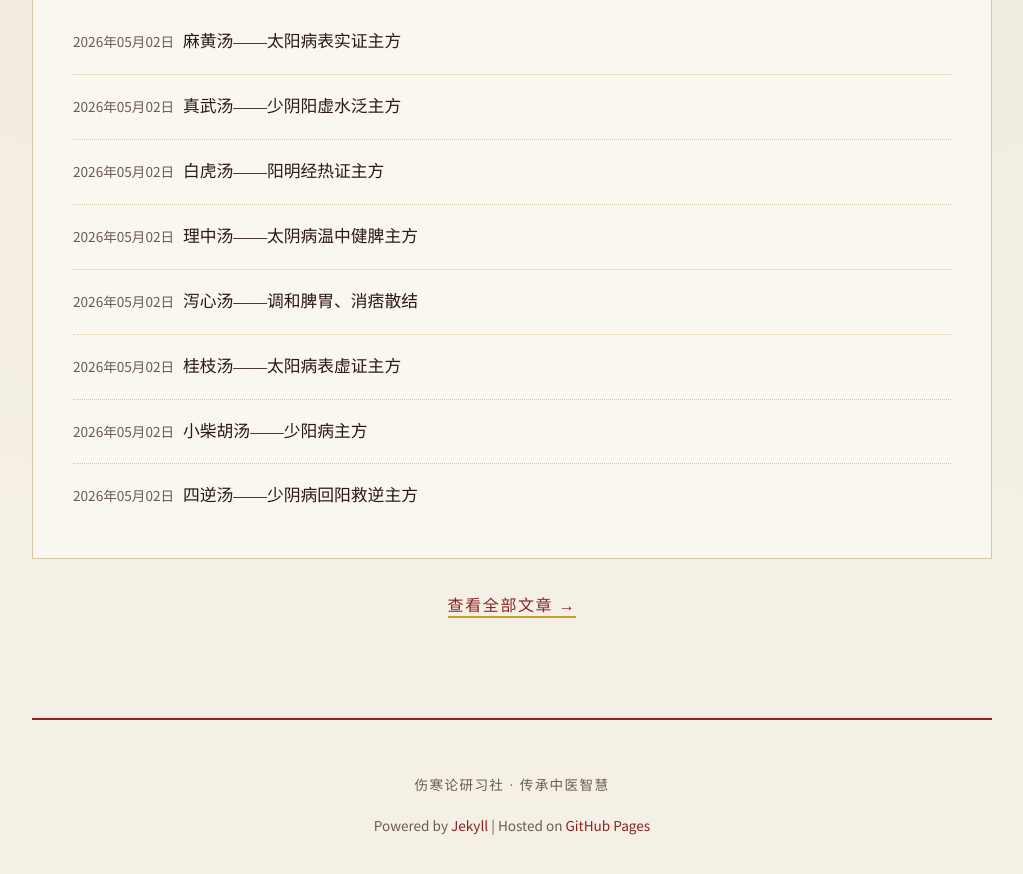
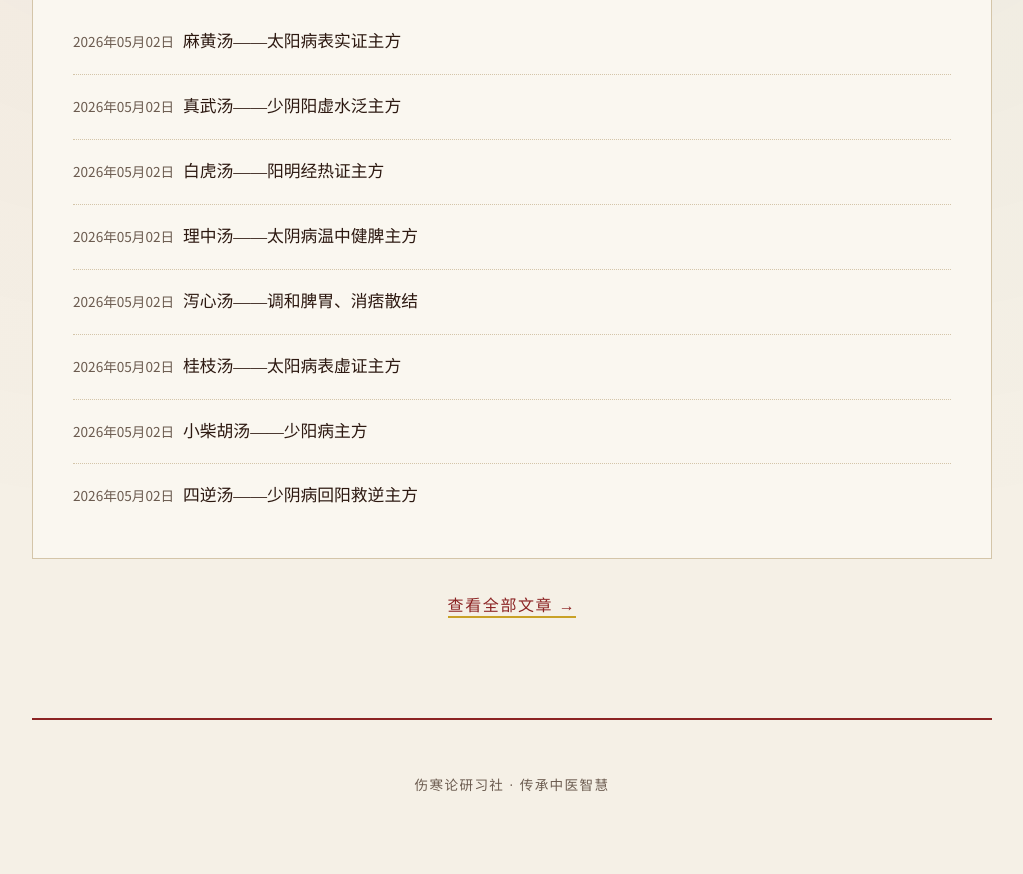
Before and after one commit to ME888888/sm, a Jekyll site: the page built from index.html, in a window 1280 px wide and 900 px high, scrolled down 1237 px. Shown: the top 874 px of the window, without its empty margins (128-1151 px from the left). Built offline with Jekyll 4.4.1, drawn with Linux system fonts in a browser that asks for light colours.

Commit message:
移除页脚的Powered by Jekyll和GitHub Pages

```diff
--- a/_includes/footer.html
+++ b/_includes/footer.html
@@ -1,4 +1,3 @@
 <footer class="site-footer">
   <p>伤寒论研习社 · 传承中医智慧</p>
-  <p>Powered by <a href="https://jekyllrb.com" target="_blank">Jekyll</a> | Hosted on <a href="https://github.com/ME888888/sm" target="_blank">GitHub Pages</a></p>
 </footer>
```
